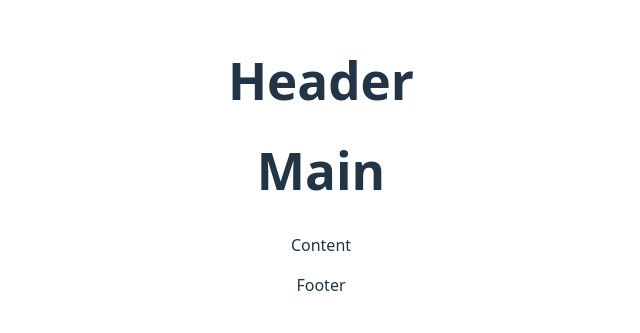
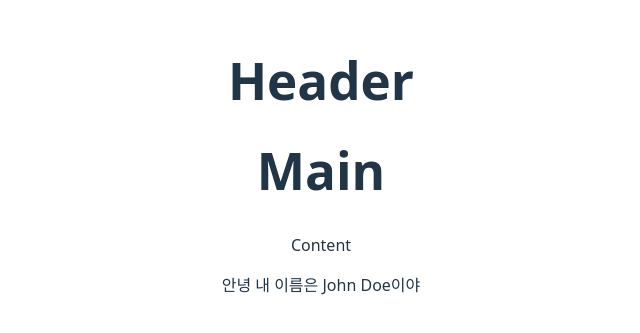
Before and after one commit to rookedsysc/fe-docs, a React (Vite) app in the folder example/react-hello-world/: page / in a window 1280 px wide. Shown: the part 243-576 px from the top of the page, without its empty margins (319-959 px from the left). Built offline with nearby package versions, Linux system fonts and the light colour scheme.

Commit message:
feat: 변수 활용해서 footer에 이름 넣기

```diff
--- a/example/react-hello-world/src/components/Footer.tsx
+++ b/example/react-hello-world/src/components/Footer.tsx
@@ -1,5 +1,6 @@
 const Footer = () => {
-  return <footer>Footer</footer>;
+  const myName = "John Doe";
+  return <footer>안녕 내 이름은 {myName}이야</footer>;
 };
 
 export default Footer;
```
